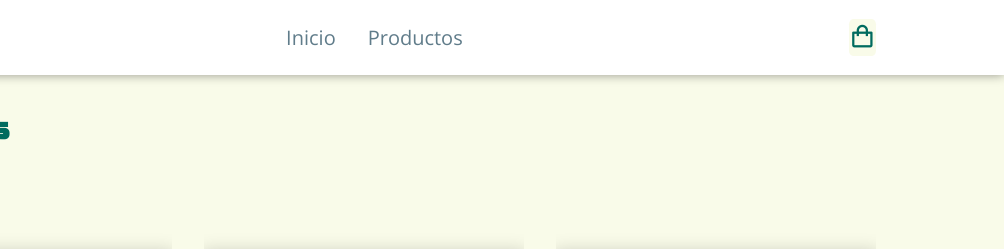
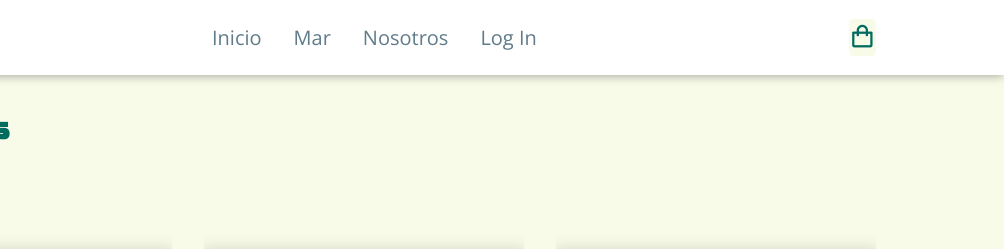
Before and after one commit to 3rickCode/e-commerce-cart-2023, a plain HTML site: page index.html in a window 1280 px wide. Shown: the top 249 px of the page, 276-1280 px from the left. Drawn offline with nearby package versions, Linux system fonts and the light colour scheme.

Commit message:
agragando nav nuevo

```diff
--- a/index.html
+++ b/index.html
@@ -50,7 +50,13 @@
                 <a href="#" class="nav__link">Inicio</a>
               </li>
               <li class="nav__items">
-                <a href="#" class="nav__link">Productos</a>
+                <a href="#" class="nav__link">Mar</a>
+              </li>
+              <li class="nav__items">
+                <a href="#" class="nav__link">Nosotros</a>
+              </li>
+              <li class="nav__items">
+                <a href="#" class="nav__link">Log In</a>
               </li>
             </ul>
           </div>
```
